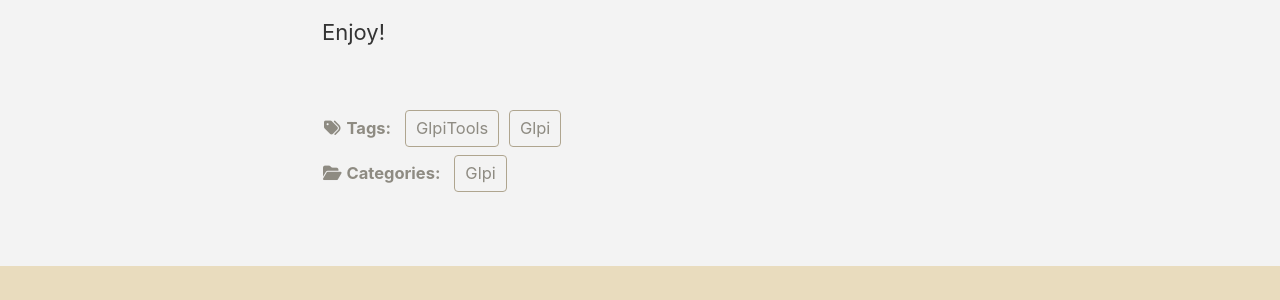
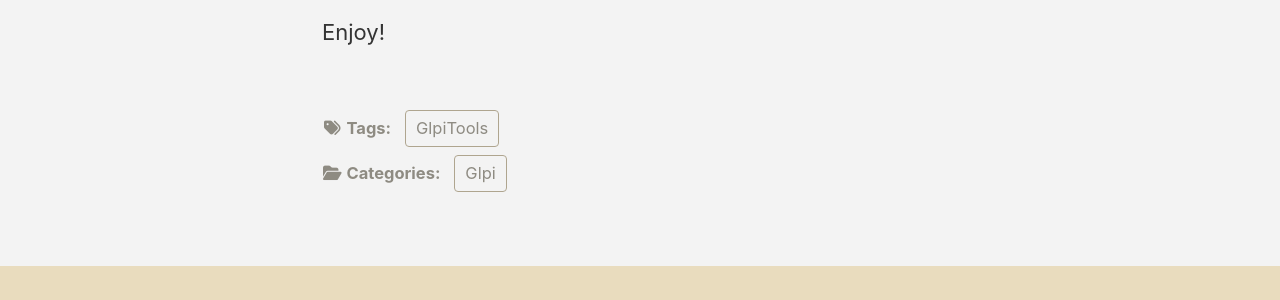
Before and after one commit to wpietrzakpl/wpietrzak.pl, a Jekyll site: the page built from _posts/2019-12-30-StartGlpiTools.md, in a window 1280 px wide and 900 px high, scrolled down 2022 px. Shown: the part 479-779 px from the top of the window. Built offline with Jekyll 4.4.1, drawn with Linux system fonts in a browser that asks for light colours; cached includes are drawn as plain includes; nearby versions of some CDN libraries.

Commit message:
changed tags

```diff
--- a/_posts/2019-12-30-StartGlpiTools.md
+++ b/_posts/2019-12-30-StartGlpiTools.md
@@ -4,7 +4,6 @@ categories:
     - Glpi
 tags:
     - GlpiTools
-    - Glpi
 ---
 # How To Start
 To start with module GlpiTools which wrap Glpi API into PowerShell functions you have to complete few steps below.
```
